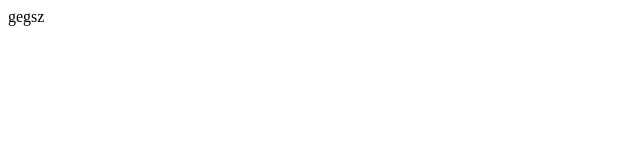
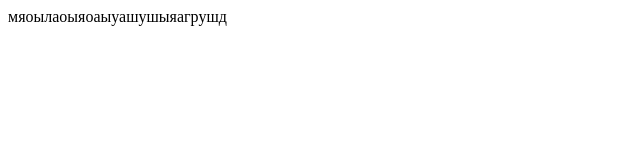
Before and after one commit to dima20d22/start, a plain HTML site: page start.html in a window 1280 px wide. Shown: the whole page, without its empty margins (0-640 px from the left). Drawn offline with Linux system fonts and the light colour scheme.

Commit message:
Update start.html

```diff
--- a/start.html
+++ b/start.html
@@ -4,9 +4,9 @@
     <meta charset="UTF-8">
     <meta http-equiv="X-UA-Compatible" content="IE=edge">
     <meta name="viewport" content="width=device-width, initial-scale=1.0">
-    <title>Document</title>
+    <title>Мой вебсайт</title>
 </head>
 <body>
-  gegsz
+ мяоылаоыяоаыуашушыяагрушд
 </body>
 </html>
```
